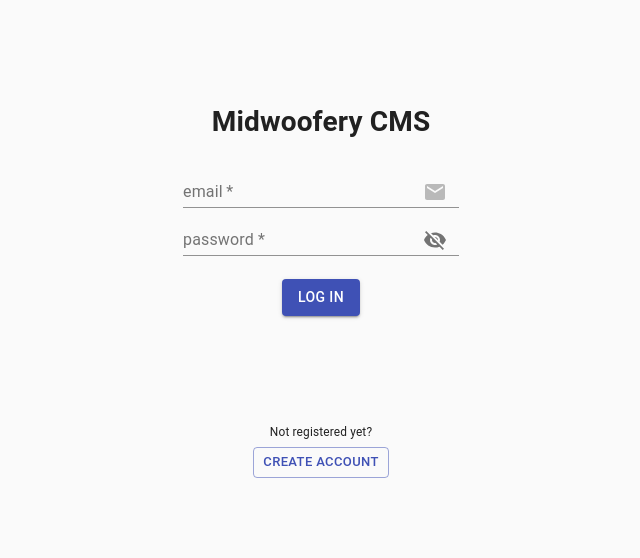
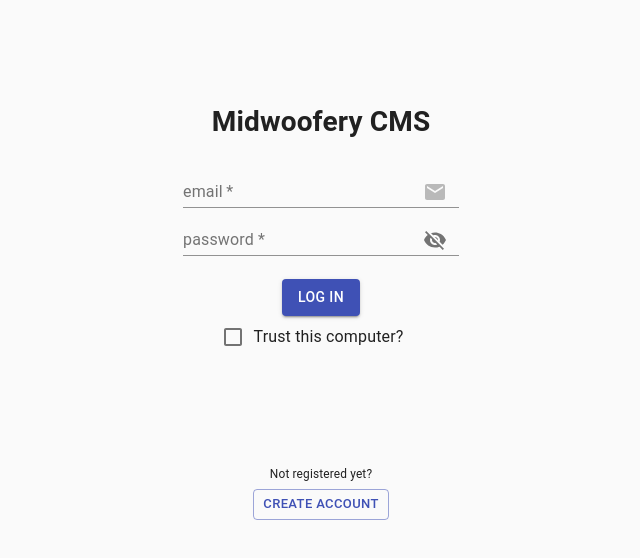
Before and after one commit to ogdendavis/midwooferyapp, a React app: page / in a window 1280 px wide. Shown: the top 558 px of the page, without its empty margins (319-959 px from the left). Built offline with nearby package versions, Linux system fonts and the light colour scheme.

Commit message:
Save login data in localStorage
Add option to trust computer (login data stored indefinitely) or not
(data stored 30 min)

```diff
--- a/src/App/index.jsx
+++ b/src/App/index.jsx
@@ -1,4 +1,4 @@
-import React, { useState } from 'react';
+import React, { useState, useEffect } from 'react';
 // import PropTypes from 'prop-types';
 
 // Material-UI version of normalize.css
@@ -7,23 +7,56 @@ import CssBaseLine from '@material-ui/core/CssBaseline';
 import Login from '../Login';
 import Dashboard from '../Dashboard';
 
+import { getLocal, setLocal, clearLocal } from './storage';
+
 const App = () => {
-  const [appState, setAppState] = useState({
+  const starterState = {
     token: '',
     user: {},
     loggedIn: false,
-  });
+  };
+  const [appState, setAppState] = useState(starterState);
 
   const handleStateUpdate = (update) => {
     setAppState({ ...appState, ...update });
   };
 
+  const login = (creds) => {
+    const { user, token, trust } = creds;
+    // Set info in app state -- this is what we actually use
+    setAppState({ ...appState, ...creds, loggedIn: true });
+    // Save values in localStorage, so we can persist logged in use on
+    // page refresh or when coming back in the same browser
+    setLocal({ user, token }, trust);
+  };
+
+  const logout = () => {
+    setAppState(starterState);
+    clearLocal();
+  };
+
+  // On initial load (or reload), check for logged in user
+  useEffect(() => {
+    const localData = getLocal();
+    if (localData.token && localData.user) {
+      setAppState({
+        token: localData.token,
+        user: JSON.parse(localData.user),
+        loggedIn: true,
+      });
+    }
+  }, []);
+
   return (
     <div>
       <CssBaseLine />
-      {!appState.loggedIn && <Login handleStateUpdate={handleStateUpdate} />}
+      {!appState.loggedIn && <Login loginFunc={login} />}
       {appState.loggedIn && (
-        <Dashboard handleStateUpdate={handleStateUpdate} appState={appState} />
+        <Dashboard
+          handleStateUpdate={handleStateUpdate}
+          appState={appState}
+          logoutFunc={logout}
+        />
       )}
     </div>
   );
--- /dev/null
+++ b/src/App/storage.js
@@ -0,0 +1,46 @@
+const stringify = (i) => (typeof i === 'string' ? i : JSON.stringify(i));
+
+// prettier-ignore
+const formatForLocal = (val, expiry) => stringify({ value: stringify(val), expiry });
+
+const parseFromLocal = (key) => {
+  const localItem = JSON.parse(localStorage.getItem(key));
+  if (localItem) {
+    const isExpired = localItem.expiry
+      ? Date.now() > Number(localItem.expiry)
+      : false;
+    return isExpired ? false : localItem.value;
+  }
+  return false;
+};
+
+const setLocal = (data, trust = false) => {
+  // Accepts an object, sets localStorage values
+  // Values persist for 30 minutes if user doesn't indicate device trust
+  // Values persist indefinitely if user indicates device trust
+  const ttl = 1800000; // 30 min in milliseconds
+  const expiry = trust ? false : `${Date.now() + ttl}`;
+  Object.keys(data).forEach((key) => {
+    localStorage.setItem(key, formatForLocal(data[key], expiry));
+  });
+};
+
+const getLocal = (keys = ['user', 'token']) => {
+  // We know we should only have token and user in localStorage
+  const retObj = {};
+  keys.forEach((key) => {
+    const localItem = parseFromLocal(key);
+    if (localItem === false) {
+      localStorage.removeItem(key);
+    } else {
+      retObj[key] = localItem;
+    }
+  });
+  return retObj;
+};
+
+const clearLocal = () => {
+  localStorage.clear();
+};
+
+export { setLocal, getLocal, clearLocal };
--- a/src/Dashboard/index.jsx
+++ b/src/Dashboard/index.jsx
@@ -1,9 +1,18 @@
 import React from 'react';
 import PropTypes from 'prop-types';
 
+import { Button } from '@material-ui/core';
+
 const Dashboard = (props) => {
-  const { appState } = props;
-  return <div>{`Hello, ${appState.user.firstname}!`}</div>;
+  const { appState, logoutFunc } = props;
+  return (
+    <div>
+      {`Hello, ${appState.user.firstname}!`}
+      <Button variant="outlined" size="small" onClick={logoutFunc}>
+        Logout
+      </Button>
+    </div>
+  );
 };
 
 Dashboard.propTypes = {
@@ -15,6 +24,7 @@ Dashboard.propTypes = {
       firstname: PropTypes.string.isRequired,
     }),
   }).isRequired,
+  logoutFunc: PropTypes.func.isRequired,
 };
 
 export default Dashboard;
--- a/src/Login/index.jsx
+++ b/src/Login/index.jsx
@@ -4,8 +4,10 @@ import PropTypes from 'prop-types';
 import {
   makeStyles,
   Button,
+  Checkbox,
   Container,
   FormControl,
+  FormControlLabel,
   FormHelperText,
   Grid,
   IconButton,
@@ -42,6 +44,7 @@ const Login = (props) => {
     showPassword: false,
     mainError: false,
     mainErrorMessage: ' ',
+    trust: false,
   });
 
   const isEmailValid = (email) => {
@@ -67,8 +70,9 @@ const Login = (props) => {
     } else if (prop === 'password') {
       inputValidation.passwordIsValid = isPasswordValid(event.target.value);
     }
-
-    setValues({ ...values, [prop]: event.target.value, ...inputValidation });
+    const updated =
+      prop === 'trust' ? event.target.checked : event.target.value;
+    setValues({ ...values, [prop]: updated, ...inputValidation });
   };
 
   const handleClickShowPassword = () => {
@@ -115,7 +119,7 @@ const Login = (props) => {
       return;
     }
     // Handle good credentials by passing token and user back up to App
-    props.handleStateUpdate({ ...data, loggedIn: true });
+    props.loginFunc({ ...data, trust: values.trust });
   };
 
   const handleKeyPress = (event) => {
@@ -180,6 +184,16 @@ const Login = (props) => {
           <Button variant="contained" color="primary" onClick={submitLogin}>
             Log In
           </Button>
+          <FormControlLabel
+            control={
+              <Checkbox
+                checked={values.trust}
+                onChange={handleInput('trust')}
+                name="trust"
+              />
+            }
+            label="Trust this computer?"
+          />
         </Grid>
       </form>
       <Register />
@@ -188,7 +202,7 @@ const Login = (props) => {
 };
 
 Login.propTypes = {
-  handleStateUpdate: PropTypes.func.isRequired,
+  loginFunc: PropTypes.func.isRequired,
 };
 
 export default Login;
```
